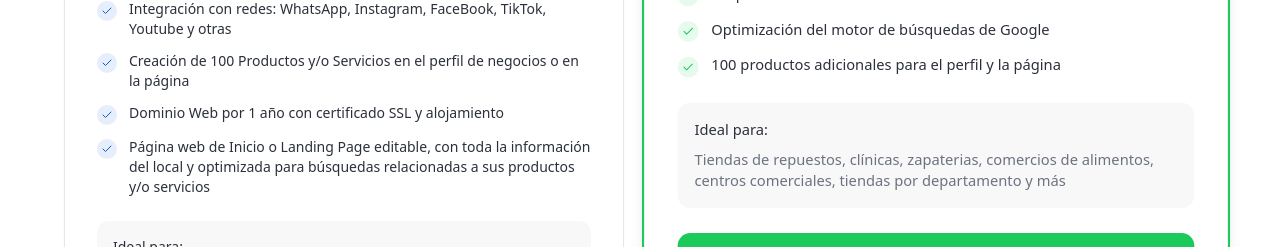
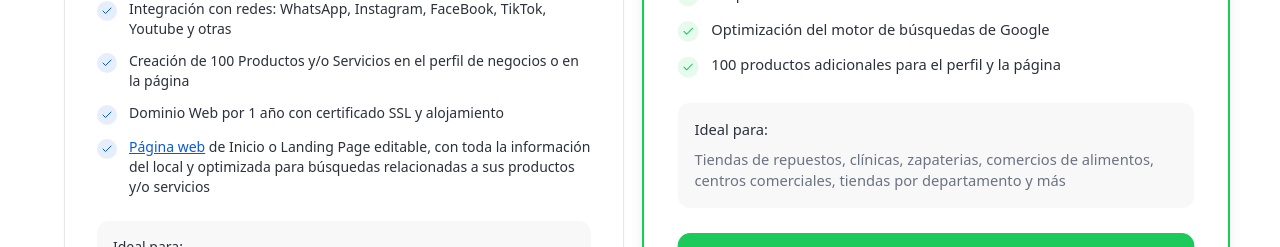
Before and after one commit to planhibrido-source/planhibrido-revamped, a React (Vite) app: page / in a window 1280 px wide. Shown: the part 3300-3547 px from the top of the page. Built offline with nearby package versions, Linux system fonts and the light colour scheme; the HTML template or start-up script is replaced by a standard one; a web font is replaced by a local one.

Commit message:
Add link to Plan Básico item
Co-authored-by: planhibrido-source <238339532+planhibrido-source@users.noreply.github.com>

```diff
--- a/src/components/Plans.tsx
+++ b/src/components/Plans.tsx
@@ -230,7 +230,15 @@ export const Plans = () => {
                           plan.color === 'primary' ? 'text-primary' : 'text-secondary'
                         }`} />
                       </div>
-                      <span className="text-sm text-foreground">{feature}</span>
+                      <span className="text-sm text-foreground">
+                        {idx === 0 && fIdx === plan.features.length - 1 ? (
+                          <>
+                            {feature.split("Página web")[0]}
+                            <a href="/diseno-pagina-web" className="text-primary underline hover:text-primary/80 font-medium">Página web</a>
+                            {feature.split("Página web")[1]}
+                          </>
+                        ) : feature}
+                      </span>
                     </div>
                   ))}
                 </div>
```
